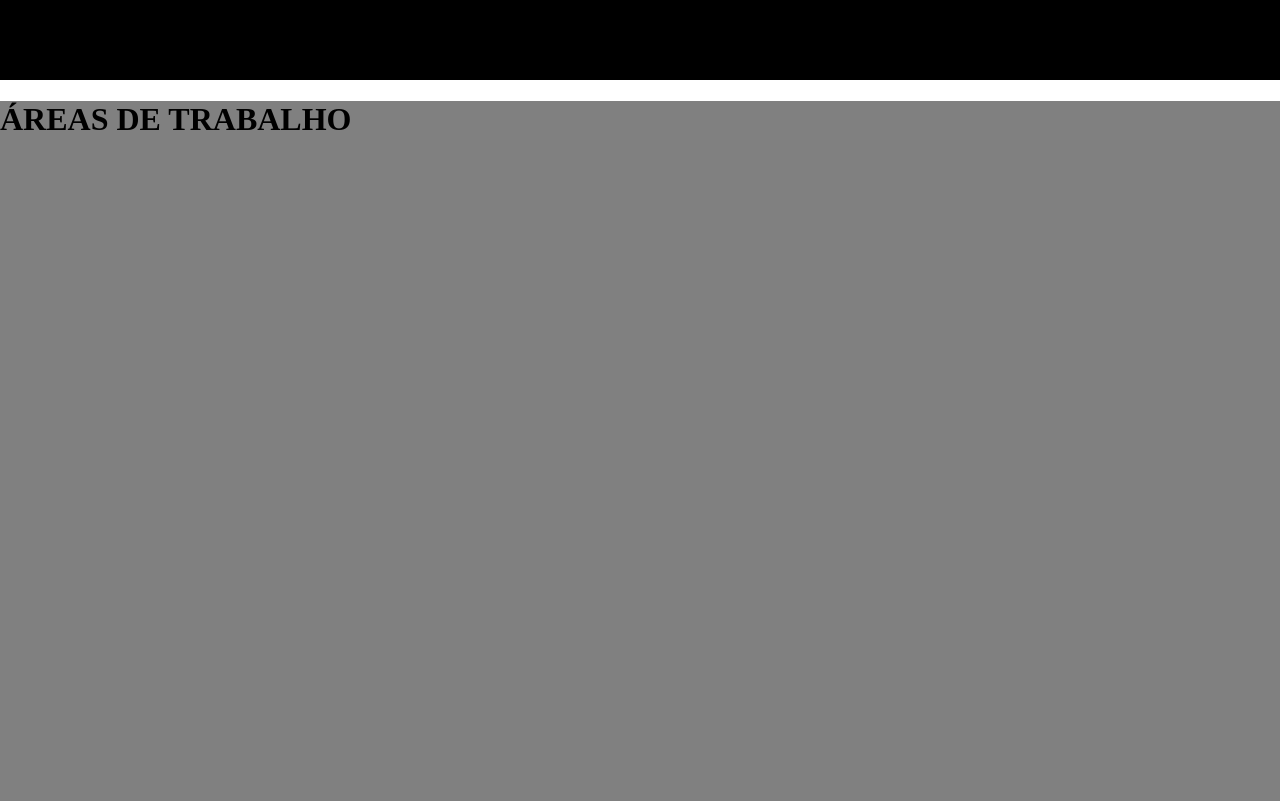
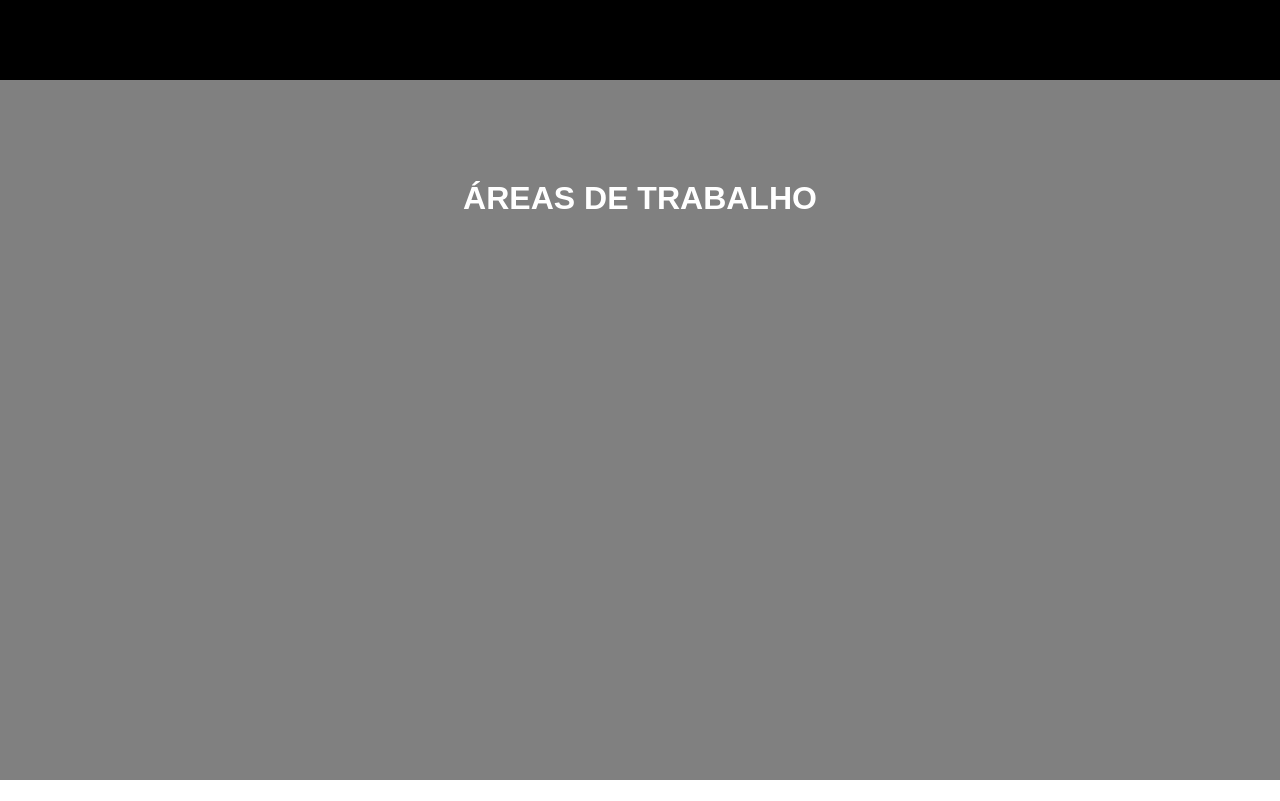
Before and after one commit to vicenzofr/SITE-ITALO, a plain HTML site: page index/index.html in a window 1280 px wide. Shown: the part 1424-2225 px from the top of the page. After the commit the page ends 2204 px from the top, so only its background shows below. Drawn offline with Linux system fonts and the light colour scheme.

Commit message:
imagens (areas de trabalho)

```diff
--- a/index/index.css
+++ b/index/index.css
@@ -88,6 +88,7 @@ nav.links button:hover a{
     align-items: flex-start;
     display: flex;
     flex-direction: column;
+    margin-top: 0;
 }
 
 .italo{
@@ -133,4 +134,16 @@ nav.links button:hover a{
     width: 100%;
     height: 700px;
     background-color:gray;
+
+
 }
+
+.areastrabalho{
+    color: white;
+    font-family: Arial, Helvetica, sans-serif;
+    margin-top: 0;
+    display: flex;
+    text-align: center;
+    justify-content: center;
+    padding-top: 100px;
+}
--- a/index/index.html
+++ b/index/index.html
@@ -32,7 +32,7 @@
     </div>
 
     <div class="areas">
-        <h1>ÁREAS DE TRABALHO</h1>
+        <h1 class="areastrabalho">ÁREAS DE TRABALHO</h1>
         <div class="quadradosareas">
             <img src="" alt="">
             <img src="" alt="">
```
Also changed, not shown: image/civil.jpg (added), image/criminal.jpeg (added), image/empresarial.jpg (added), image/ideia de foto escritorio.jpeg (added), image/imobiliario.jpeg (added), image/tributario.png (added).
